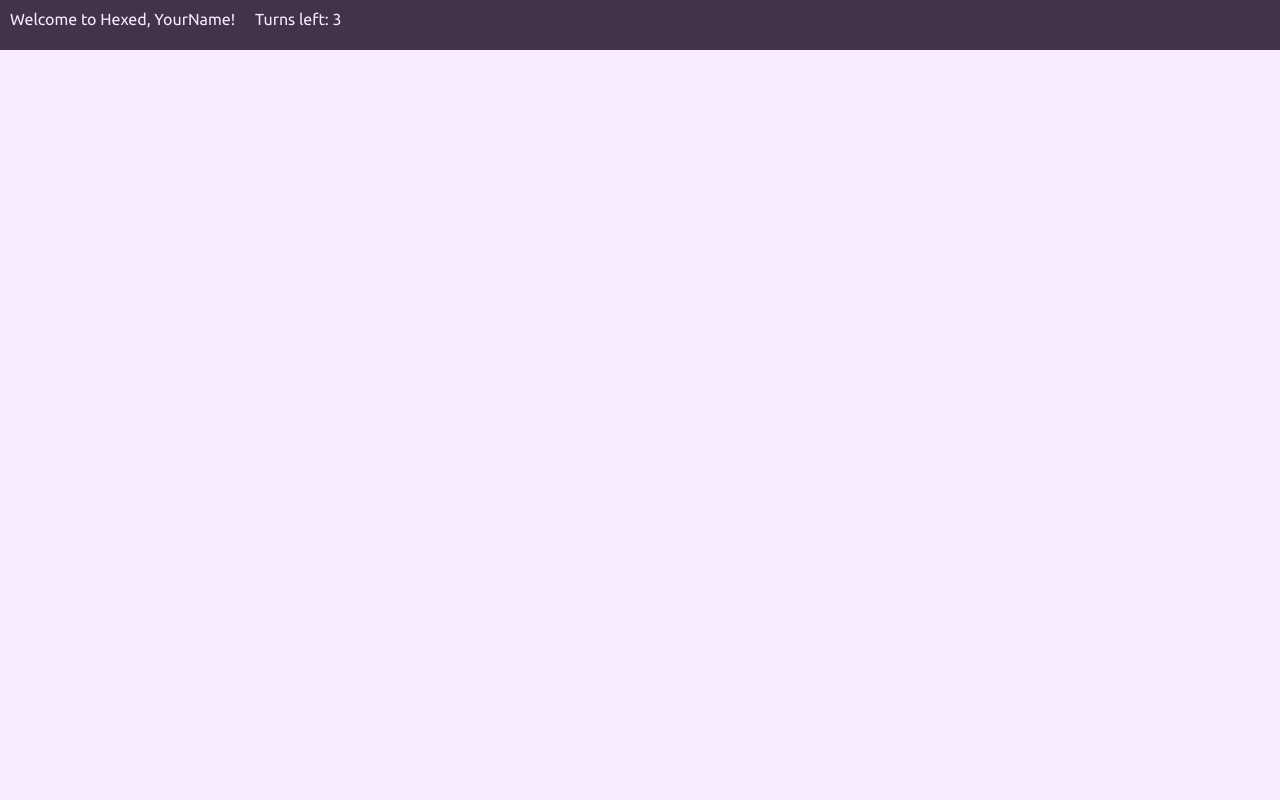
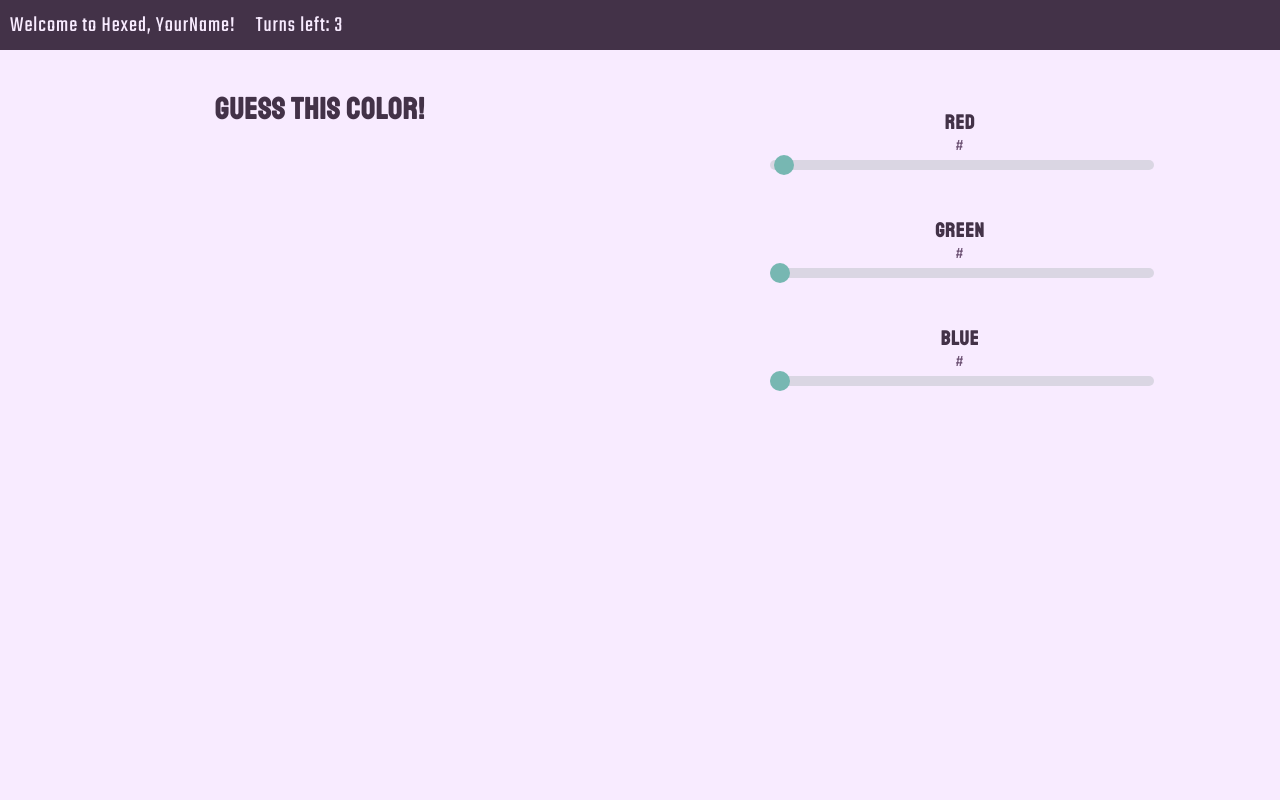
Before and after one commit to SeanLossef/web-systems-development, a PHP site: page /lab5.html in a window 1280 px wide. Run offline with PHP 8.4, Linux system fonts and the light colour scheme.

Commit message:
Outline + sliders and general sections

```diff
--- a/lab5/lab5.css
+++ b/lab5/lab5.css
@@ -1,8 +1,10 @@
-@import url('https://fonts.googleapis.com/css2?family=Ubuntu&display=swap');
+@import url('https://fonts.googleapis.com/css2?family=Teko&display=swap');
+@import url('https://fonts.googleapis.com/css2?family=Staatliches&display=swap');
 
 :root {
   --white: #F8EBFF;
   --highlight: #239580;
+  --blue: #C7C9D1;
 
   --main-dark: #0D0A0B;
   --main-medium: #433248;
@@ -16,15 +18,16 @@ html {
   min-height: 100%;
 }
 body {
-    background-color:var(--white);
-    font-family: 'Ubuntu', sans-serif;
-    margin: 0;
+  background-color:var(--white);
+  font-family: 'Teko', sans-serif;
+  letter-spacing: 1px;
+  margin: 0;
 }
 
-h1, h2, p {
-  font-family: 'Anton', sans-serif;
-  color: var(--main-dark);
-  text-align: center
+h1, h2 {
+  font-family: 'Staatliches', cursive;
+  color: var(--main-medium);
+  text-align: center;
 }
 a {
   color: var(--link);
@@ -33,6 +36,19 @@ a:hover {
   color: var(--highlight);
   transition: 0.2s;
 }
+ul {
+  list-style-type: none;
+  padding-left: 0;
+  margin: 0;
+}
+
+/*** Font Sizes: ***/
+h1 {
+  font-size: 30px;
+}
+h2 {
+  font-size: 20px;
+}
 
 /*** Information Bar: ***/
 #infoBar {
@@ -40,16 +56,73 @@ a:hover {
   width: 100%;
   background-color: var(--main-medium);
   margin: 0;
+  font-size: 22px;
+  overflow: hidden;
 }
-ul {
-  list-style-type: none;
-  padding-left: 0;
-  margin: 0;
+#infoBar ul {
   background-color: var(--main-medium);
   color: var(--white);
 }
-li {
+#infoBar li {
   display: block;
   float: left;
   margin: 10px;
 }
+.middleSection {
+  width: 50%;
+  display: block;
+  float: left;
+  height: 100%;
+}
+
+/*** Swatch Display: ***/
+
+
+/*** Guessing Zone: ***/
+h2 {
+  margin: 0;
+}
+p {
+  margin: 0;
+  text-align: center;
+  color: var(--main-light);
+}
+.sliderContainer {
+  width: 60%;
+  margin: 0 auto;
+}
+.slider {
+  width: 100%;
+  height: 10px;
+  border-radius: 5px;
+  float: left;
+  -webkit-appearance: none;
+  background: var(--blue);
+  outline: none;
+  opacity: 0.6;
+  -webkit-transition: .2s;
+  transition: opacity .2s;
+}
+.slider:hover {
+  opacity: 1;
+}
+.slider::-webkit-slider-thumb {
+  -webkit-appearance: none;
+  appearance: none;
+  width: 20px;
+  height: 20px;
+  border-radius: 100%;
+  background: var(--highlight);
+  cursor: pointer;
+}
+.slider::-moz-range-thumb {
+  width: 20px;
+  height: 20px;
+  border-radius: 100%;
+  background: var(--highlight);
+  cursor: pointer;
+}
+#guessZone li {
+  display: block;
+  margin: 60px 0;
+}
--- a/lab5/lab5.html
+++ b/lab5/lab5.html
@@ -8,12 +8,43 @@
    </head>
    <body>
      <section class="hexedDiv">
-        <div id="infoBar">
+         <section id="infoBar">
            <ul>
                <li>Welcome to Hexed, <span id="name"></span>!</li>
                <li>Turns left: <span id="turns"></span></li>
             </ul>
-        </div>
+        </section>
+        <section>
+           <section id="swatchDisplay" class="middleSection">
+               <h1>Guess this color!</h1>
+               <div id="swatch"></div>
+           </section>
+           <section id="guessZone" class="middleSection">
+              <ul>
+                 <li>
+                     <h2>Red</h2>
+                     <p id="redHexVal">#</p>
+                     <div class="sliderContainer">
+                        <input type="range" min="1" max="255" value="4" class="slider" id="redSlider">
+                     </div>
+                 </li>
+                 <li>
+                     <h2>Green</h2>
+                     <p id="greenHexVal">#</p>
+                     <div class="sliderContainer">
+                        <input type="range" min="1" max="255" value="1" class="slider" id="greenSlider">
+                     </div>
+                 </li>
+                 <li>
+                     <h2>Blue</h2>
+                     <p id="blueHexVal">#</p>
+                     <div class="sliderContainer">
+                        <input type="range" min="1" max="255" value="1" class="slider" id="blueSlider">
+                     </div>
+                 </li>
+              </ul>
+           </section>
+        </section>
      </section>
    </body>
 </html>
--- a/lab5/lab5.js
+++ b/lab5/lab5.js
@@ -1,4 +1,5 @@
 $(document).ready(function () {
+
     $.fn.hexed = function(settings) {
         // default settings
         var opts = $.extend( {}, $.fn.hexed.defaults, settings );
@@ -6,6 +7,7 @@ $(document).ready(function () {
         $("#name").text(opts.playerName);
         $("#turns").text(opts.turnNum);
 
+        return this;
 
     };
     // Define plugin defaults
@@ -16,4 +18,6 @@ $(document).ready(function () {
 
     // Run the plugin
     $("#hexedDiv").hexed("somejson");
+
+
 });
```
